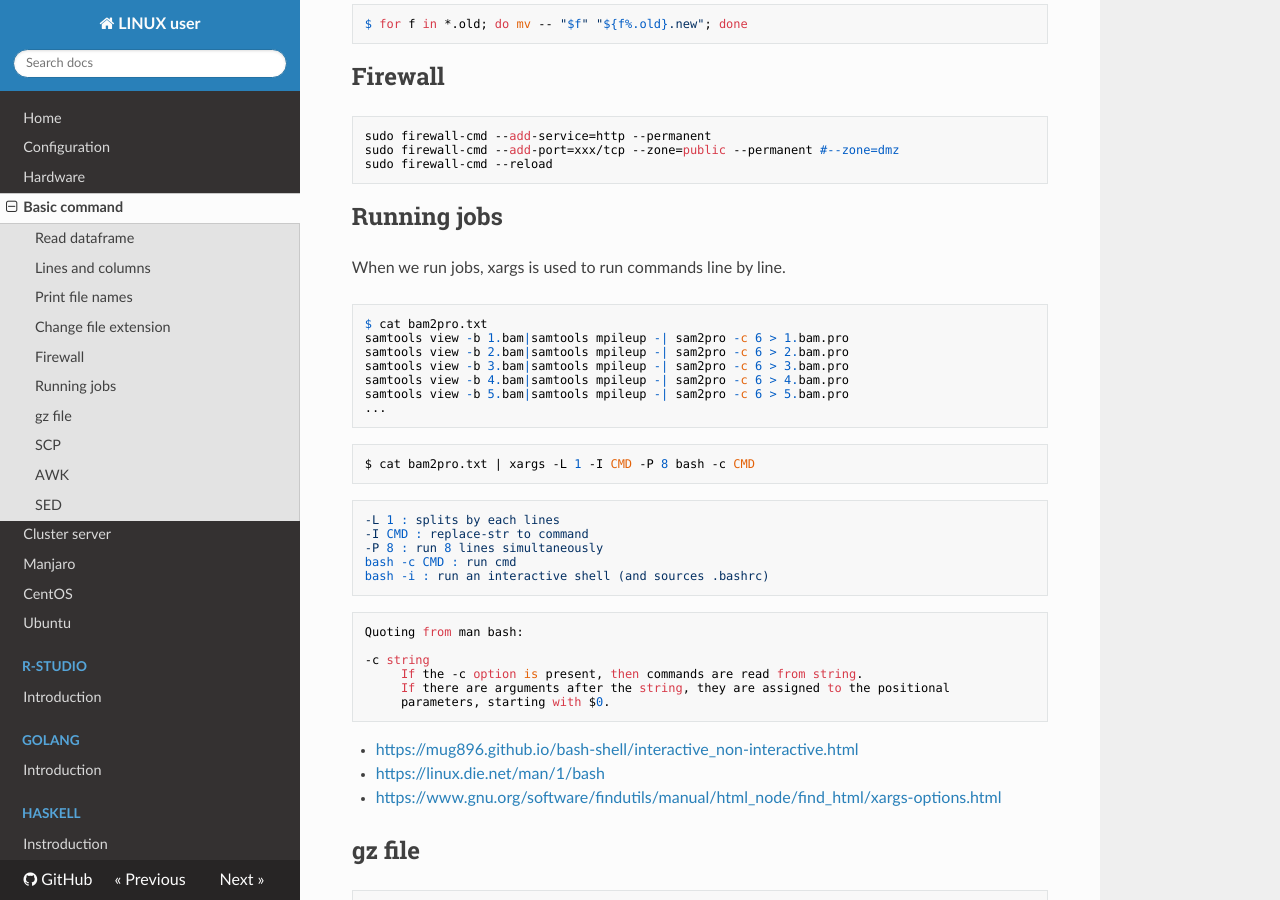
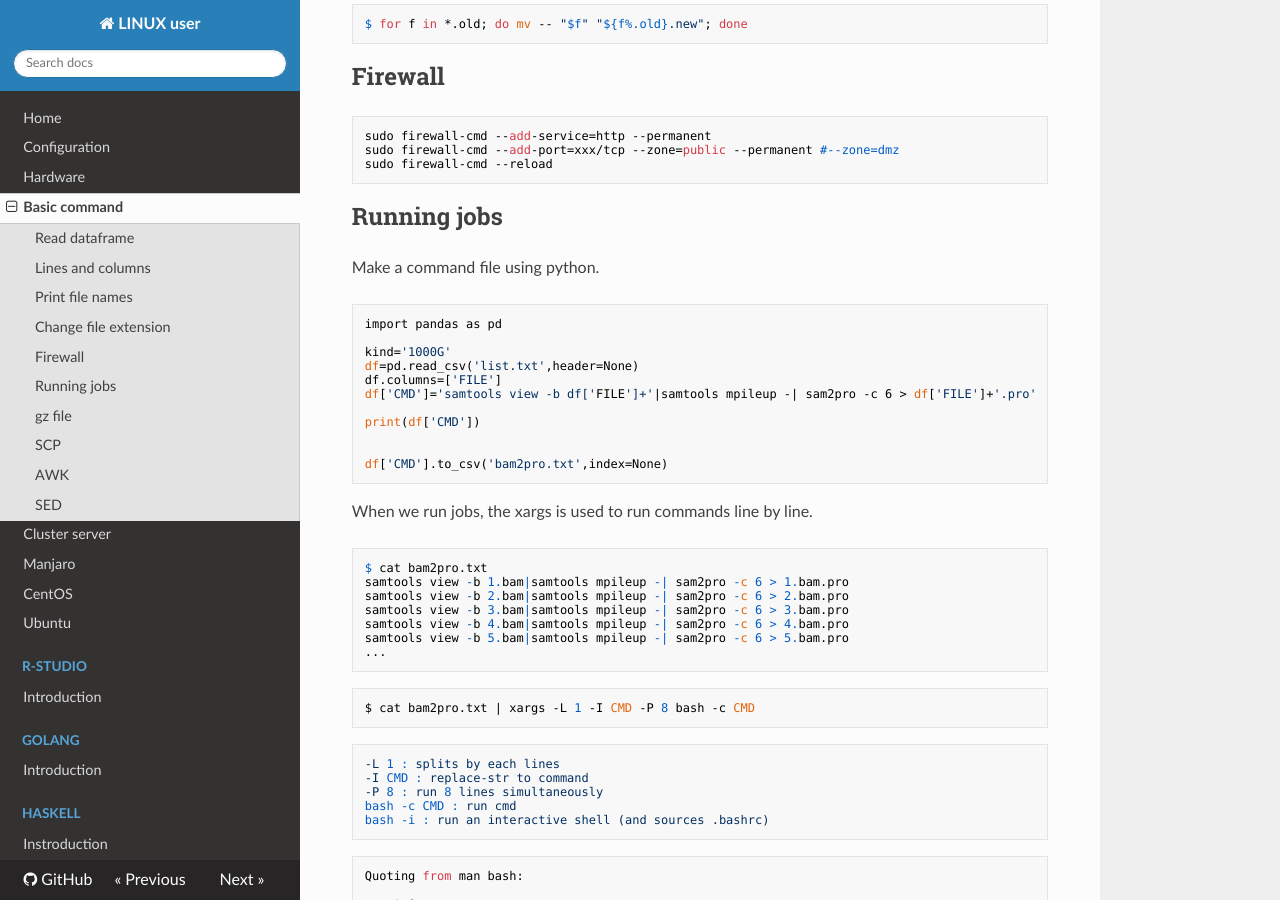
Before and after one commit to WonyoungCho/LINUX, an MkDocs documentation site: the page built from docs/basic_comm.md, in a window 1280 px wide and 900 px high, scrolled down 763 px. Built offline with MkDocs 1.6.1, drawn with Linux system fonts in a browser that asks for light colours; nearby versions of some CDN libraries; old or Windows-style settings are respelled for this version of MkDocs.

Commit message:
Update basic_comm.md

````diff
--- a/docs/basic_comm.md
+++ b/docs/basic_comm.md
@@ -37,7 +37,22 @@ sudo firewall-cmd --reload
 ```
 
 ## Running jobs
-When we run jobs, xargs is used to run commands line by line.
+Make a command file using python.
+```
+import pandas as pd
+
+kind='1000G'
+df=pd.read_csv('list.txt',header=None)
+df.columns=['FILE']
+df['CMD']='samtools view -b df['FILE']+'|samtools mpileup -| sam2pro -c 6 > df['FILE']+'.pro'
+
+print(df['CMD'])
+
+
+df['CMD'].to_csv('bam2pro.txt',index=None)
+```
+
+When we run jobs, the xargs is used to run commands line by line.
 ```
 $ cat bam2pro.txt
 samtools view -b 1.bam|samtools mpileup -| sam2pro -c 6 > 1.bam.pro
````
